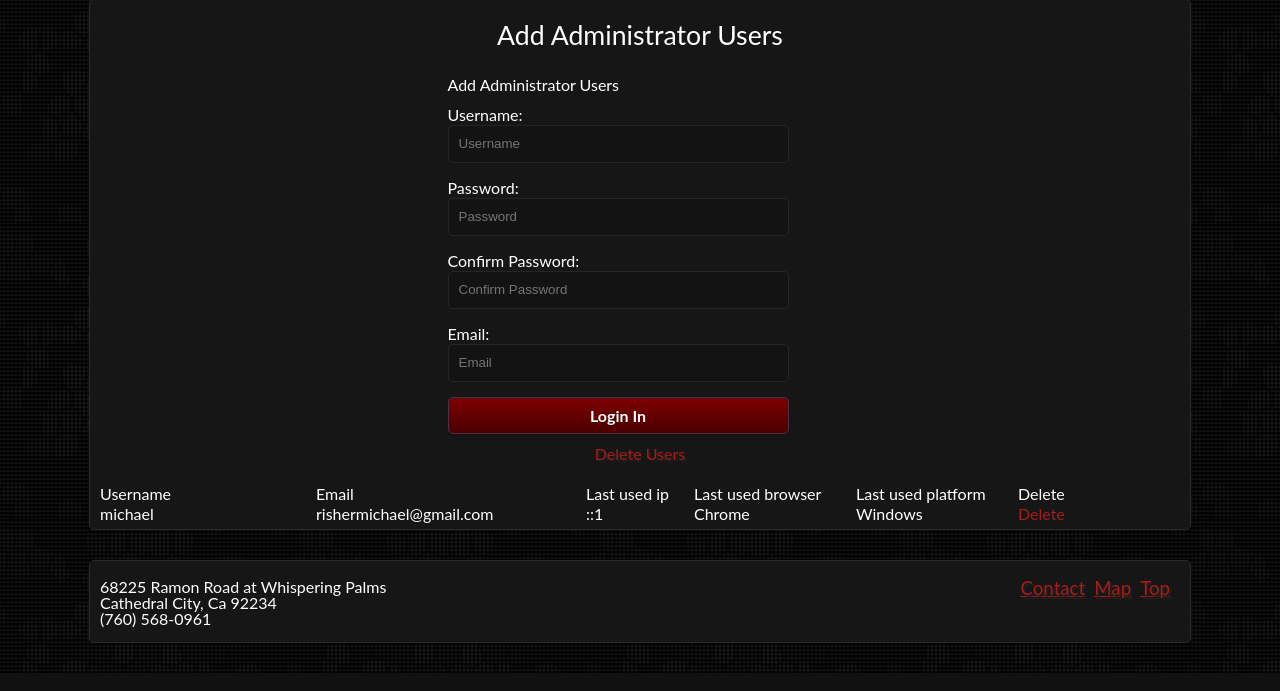
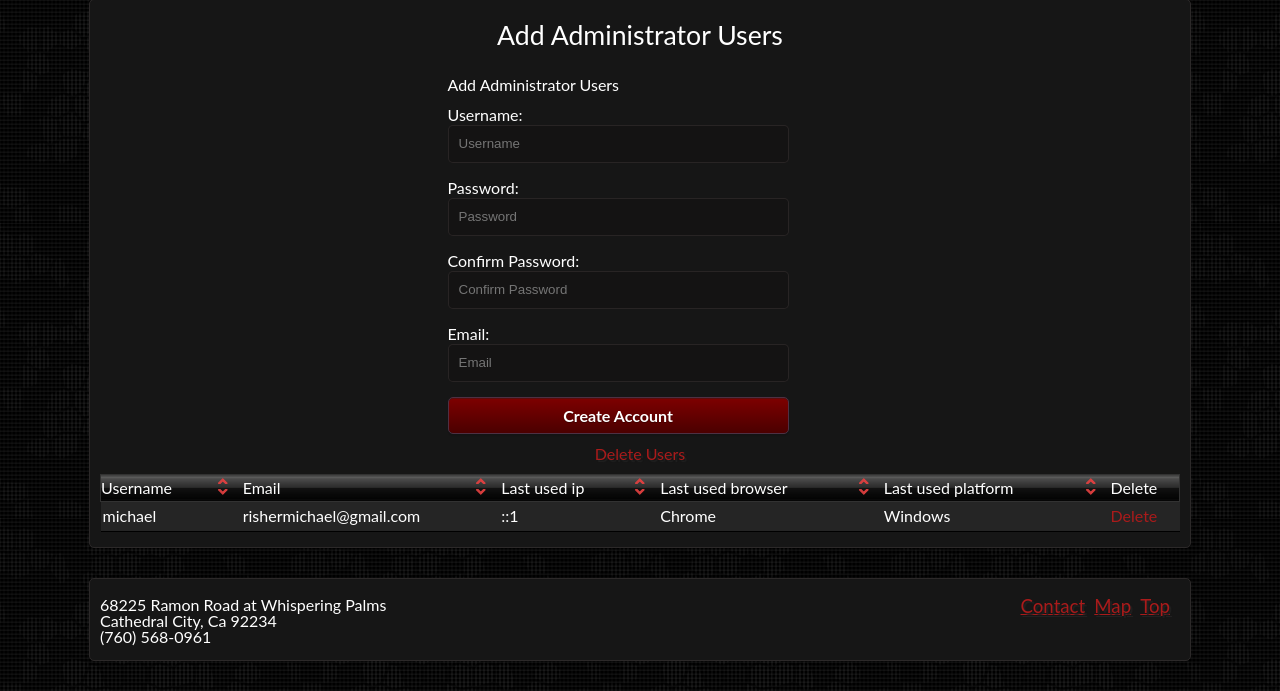
Before and after one commit to angrymasteryoda/karate, a PHP site: page /addUsers.php in a window 1280 px wide. Shown: the part 367-1058 px from the top of the page. Run offline with PHP 8.4, Linux system fonts and the light colour scheme; a user stored in the database is signed in; data comes from the database, SQL or seed files in the repository; style sheets or scripts are compiled from the project's sources.

Commit message:
Finished sort for users along with issue #1 fixed

```diff
--- a/assets/css/style.css
+++ b/assets/css/style.css
@@ -392,35 +392,42 @@ a:hover {
 }
 #content .messages,
 #content .students,
-#content .events {
+#content .events,
+#content .users {
   width: 1080px;
 }
 #content .messages tr:nth-child(1),
 #content .students tr:nth-child(1),
-#content .events tr:nth-child(1) {
+#content .events tr:nth-child(1),
+#content .users tr:nth-child(1) {
   background: url(../img/back_table.gif) repeat-x;
   height: 27px;
   border: 1px solid #323232;
 }
 #content .messages td,
 #content .students td,
-#content .events td {
+#content .events td,
+#content .users td {
   vertical-align: middle;
 }
 #content .messages .unread,
 #content .students .unread,
-#content .events .unread {
+#content .events .unread,
+#content .users .unread {
   font-weight: bold;
 }
 #content .messages .unread,
 #content .students .unread,
 #content .events .unread,
+#content .users .unread,
 #content .messages .read,
 #content .students .read,
 #content .events .read,
+#content .users .read,
 #content .messages .data,
 #content .students .data,
-#content .events .data {
+#content .events .data,
+#content .users .data {
   height: 30px;
   background-color: #252525;
   border-bottom: 1px solid black;
@@ -428,23 +435,29 @@ a:hover {
 #content .messages .unread td:nth-child(1),
 #content .students .unread td:nth-child(1),
 #content .events .unread td:nth-child(1),
+#content .users .unread td:nth-child(1),
 #content .messages .read td:nth-child(1),
 #content .students .read td:nth-child(1),
 #content .events .read td:nth-child(1),
+#content .users .read td:nth-child(1),
 #content .messages .data td:nth-child(1),
 #content .students .data td:nth-child(1),
-#content .events .data td:nth-child(1) {
+#content .events .data td:nth-child(1),
+#content .users .data td:nth-child(1) {
   padding-left: 2px;
 }
 #content .messages .unread:hover,
 #content .students .unread:hover,
 #content .events .unread:hover,
+#content .users .unread:hover,
 #content .messages .read:hover,
 #content .students .read:hover,
 #content .events .read:hover,
+#content .users .read:hover,
 #content .messages .data:hover,
 #content .students .data:hover,
-#content .events .data:hover {
+#content .events .data:hover,
+#content .users .data:hover {
   background-color: #464646;
 }
 #footer {
--- a/assets/js/ui.js
+++ b/assets/js/ui.js
@@ -426,15 +426,24 @@ $(document).ready(function(){
                     }
                     else{
                         createSuccessBanner('User added successfully');
-                        $('.users').append('<div class="user">'+
-                            '<div class="floatleft width20" >' +  inputs.filter('[name=username]').val() + '</div>'+
-                            '<div class="floatleft width25" >' +  inputs.filter('[name=email]').val() + '</div>'+
-                            '<div class="floatleft width10" >None</div>'+
-                            '<div class="floatleft width15" >None</div>'+
-                            '<div class="floatleft width15" >None</div>'+
-                            '<div class="floatleft width5" ></div>'+
-                            '<div class="clear"></div>'+
-                            '</div>');
+                        $('.users').append('<tr class="data user">' +
+                            '<td>' + inputs.filter('[name=username]').val() + '</td>' +
+                            '<td>' + inputs.filter('[name=email]').val() + '</td>'+
+                            '<td>None</td>'+
+                            '<td>None</td>'+
+                            '<td>None</td>'+
+                            '<td></td>'+
+                            '</tr>'
+                        );
+//                        $('.users').append('<div class="user">'+
+//                            '<div class="floatleft width20" >' +  inputs.filter('[name=username]').val() + '</div>'+
+//                            '<div class="floatleft width25" >' +  inputs.filter('[name=email]').val() + '</div>'+
+//                            '<div class="floatleft width10" >None</div>'+
+//                            '<div class="floatleft width15" >None</div>'+
+//                            '<div class="floatleft width15" >None</div>'+
+//                            '<div class="floatleft width5" ></div>'+
+//                            '<div class="clear"></div>'+
+//                            '</div>');
                         for(var i = 0; i < inputs.length; i++){
                             inputs.eq(i).val('');
                         }
@@ -468,7 +477,7 @@ $(document).ready(function(){
                     'success' : function(data, x, s){
                         if( !data['errors'] ){
                             createSuccessBanner('User has been deleted successfully!');
-                            clicked.parent('.user').slideUp(550, function(){
+                            clicked.parent().fadeOut(550, function(){
                                 $(this).remove();
                             });
                         }
@@ -566,7 +575,7 @@ $(document).ready(function(){
                         errorBox.slideDown('slow');
                     }
                     else{
-                        $('.events').prepend('<tr class="data">' +
+                        $('.events').append('<tr class="data event">' +
                             '<td>' + inputs.filter('[name=name]').val() + '</td>' +
                             '<td>' +  inputs.filter('[name=description]').val() + '</td>'+
                             '<td>' +  inputs.filter('[name=date]').val() + '</td>'+
--- a/assets/less/style.less
+++ b/assets/less/style.less
@@ -144,7 +144,7 @@ a:hover{
     width: 341px;
   }
 
-  .messages, .students, .events{
+  .messages, .students, .events, .users{
     width: 1080px;
 
     tr:nth-child(1){
--- a/books/addEvent.php
+++ b/books/addEvent.php
@@ -110,7 +110,7 @@ if ($_SESSION['time'] + 10 * 60 < time()) {
                         <td>'.$event['start_date'] .'</td>
                         <td>'.$event['start_time'] .'</td>
                         <td>'.$event['end_time'] .'</td>
-                        <td class="data eventDelete" eventId="'. $event['event_id'].'" data-name="'. $event['name'] .'" >Delete</td>
+                        <td class="eventDelete" eventId="'. $event['event_id'].'" data-name="'. $event['name'] .'" >Delete</td>
                     </tr>
                     ';
             }
--- a/books/addUsers.php
+++ b/books/addUsers.php
@@ -48,7 +48,7 @@ if ($_SESSION['time'] + 10 * 60 < time()) {
                 <label>Email:
                     <input name="email" type="text" placeholder="Email" data-type="email" value=""/>
                 </label>
-                <input class="submit" type="submit" value="Login In" />
+                <input class="submit" type="submit" value="Create Account" />
             </form>
         </div>
         <div>
@@ -56,8 +56,30 @@ if ($_SESSION['time'] + 10 * 60 < time()) {
                 Delete Users
             </p>
             <?php
+            $sort ='';
+            $sortBy = ( (( (empty($_GET['ob'])) ? ('0') : ($_GET['ob']) ) == '1') ? ( 'DESC' ) : ( 'ASC' ) );
+            switch(  ( (empty($_GET['o'])) ? ('') : ($_GET['o']) ) ){
+                case 1:
+                    $sort = '`username`';
+                    break;
+                case 2:
+                    $sort = '`email`';
+                    break;
+                case 3:
+                    $sort = '`last_browser`';
+                    break;
+                case 4:
+                    $sort = '`last_platform`';
+                    break;
+                case 5:
+                    $sort = '`last_platform`';
+                    break;
+                default:
+                    $sort = '`username`';
+            }
+
             loadDB(DB_NAME);
-            $q = "SELECT `user_id`, `username`, `email`, `last_ip`, `last_browser`, `last_platform`  FROM `47924`.`mr2358174_karate_entity_users` AS `mr2358174_karate_entity_users`;";
+            $q = "SELECT `user_id`, `username`, `email`, `last_ip`, `last_browser`, `last_platform`  FROM `47924`.`mr2358174_karate_entity_users` AS `mr2358174_karate_entity_users` ORDER BY $sort $sortBy;";
             $r = mysql_query($q);
             $users = array();
             $i = 0;
@@ -66,29 +88,55 @@ if ($_SESSION['time'] + 10 * 60 < time()) {
             }
 
             echo '
-            <div class="margin20_top margin10_left margin10_right users">
-                    <div class="floatleft width20" >Username</div>
-                    <div class="floatleft width25" >Email</div>
-                    <div class="floatleft width10" >Last used ip</div>
-                    <div class="floatleft width15" >Last used browser</div>
-                    <div class="floatleft width15" >Last used platform</div>
-                    <div class="floatleft width15" >Delete</div>
-                    <div class="clear"></div>
-                ';
+                <table class="margin10 users">
+                <tbody>
+                    <tr>
+                        <td>Username'. Core::sortIcons(1) .'</td>
+                        <td>Email'. Core::sortIcons(2) .'</td>
+                        <td>Last used ip'. Core::sortIcons(3) .'</td>
+                        <td>Last used browser'. Core::sortIcons(4) .'</td>
+                        <td>Last used platform'. Core::sortIcons(5) .'</td>
+                        <td>Delete</td>
+                    </tr>
+            ';
+
             foreach ( $users as $user ) {
                 echo '
-                <div class="user">
-                    <div class="floatleft width20" >'. $user['username'] .'</div>
-                    <div class="floatleft width25" >'. $user['email'] .'</div>
-                    <div class="floatleft width10" >'. $user['last_ip'] .'</div>
-                    <div class="floatleft width15" >'. $user['last_browser'] .'</div>
-                    <div class="floatleft width15" >'. $user['last_platform'] .'</div>
-                    <div class="floatleft width5 userDelete" userId="'.$user['user_id'].'" data-name="'. $user['username'] .'" >Delete</div>
-                    <div class="clear"></div>
-                </div>
+                <tr class="data user">
+                    <td>'. $user['username'] .'</td>
+                    <td>'. $user['email'] .'</td>
+                    <td>'. $user['last_ip'] .'</td>
+                    <td>'. $user['last_browser'] .'</td>
+                    <td>'. $user['last_platform'] .'</td>
+                    <td class="userDelete" userId="'.$user['user_id'].'" data-name="'. $user['username'] .'" >Delete</td>
+                </tr>
                     ';
             }
-            echo '</div>';
+            echo '</table>';
+//            echo '
+//            <div class="margin20_top margin10_left margin10_right users">
+//                    <div class="floatleft width20" >Username</div>
+//                    <div class="floatleft width25" >Email</div>
+//                    <div class="floatleft width10" >Last used ip</div>
+//                    <div class="floatleft width15" >Last used browser</div>
+//                    <div class="floatleft width15" >Last used platform</div>
+//                    <div class="floatleft width15" >Delete</div>
+//                    <div class="clear"></div>
+//                ';
+//            foreach ( $users as $user ) {
+//                echo '
+//                <div class="user">
+//                    <div class="floatleft width20" >'. $user['username'] .'</div>
+//                    <div class="floatleft width25" >'. $user['email'] .'</div>
+//                    <div class="floatleft width10" >'. $user['last_ip'] .'</div>
+//                    <div class="floatleft width15" >'. $user['last_browser'] .'</div>
+//                    <div class="floatleft width15" >'. $user['last_platform'] .'</div>
+//                    <div class="floatleft width5 userDelete" userId="'.$user['user_id'].'" data-name="'. $user['username'] .'" >Delete</div>
+//                    <div class="clear"></div>
+//                </div>
+//                    ';
+//            }
+//            echo '</div>';
             ?>
         </div>
     </div>
```
Also changed, not shown: assets/img/back_table.gif (added), assets/img/icon_down_carrot_red.png (added), assets/img/icon_up_carrot_red.png (added).
